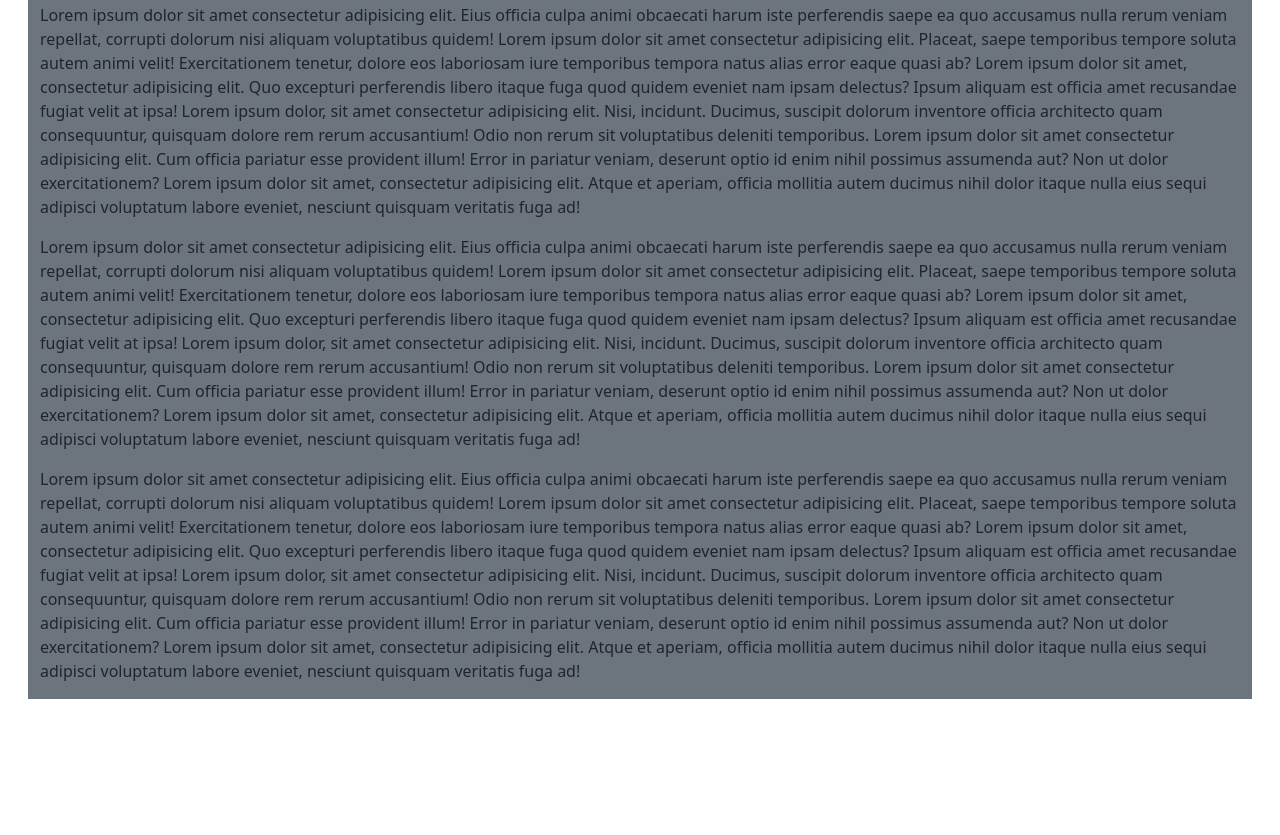
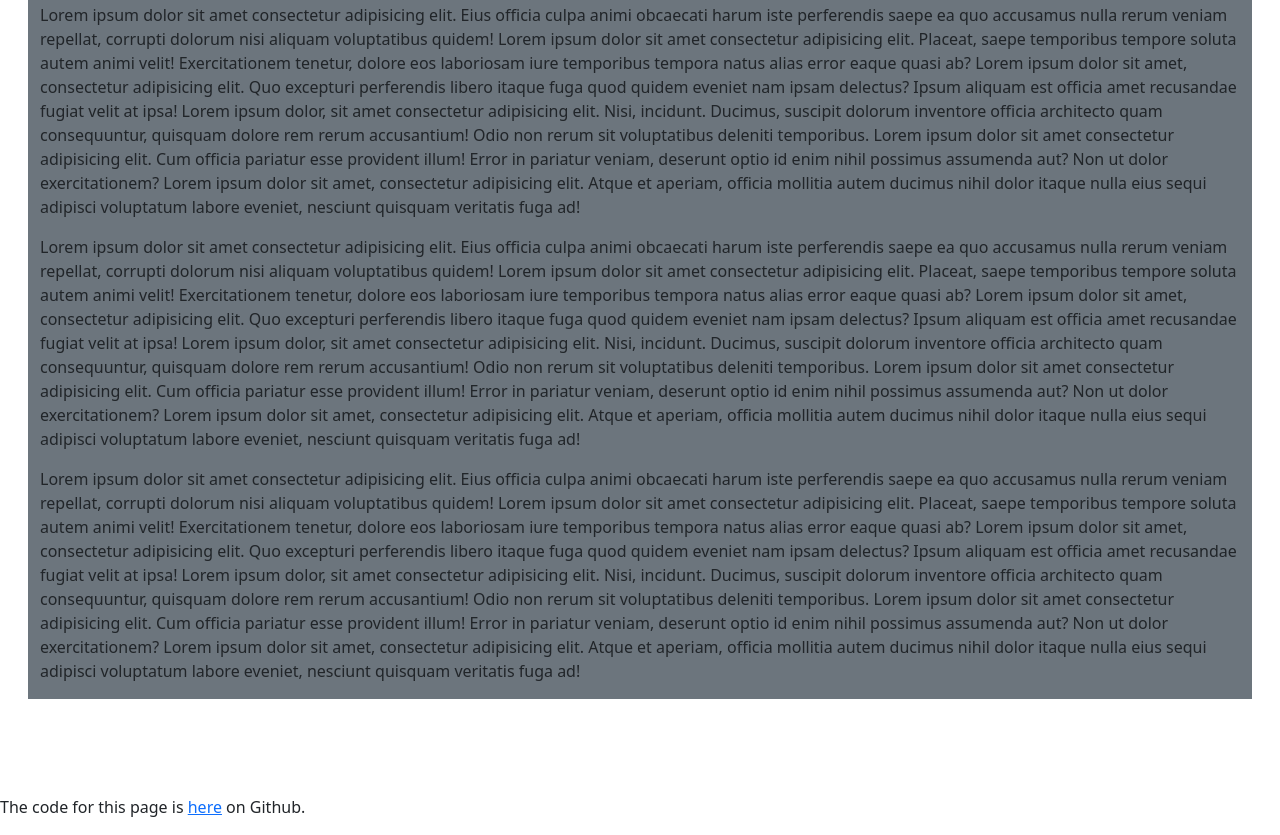
Before and after one commit to spadezac/module-3, a plain HTML site: page index.html in a window 1280 px wide. Shown: the part 973-1808 px from the top of the page. Before the commit the page ends 1720 px from the top, so only its background shows below. Drawn offline with nearby package versions, Linux system fonts and the light colour scheme.

Commit message:
html files

```diff
--- a/index.html
+++ b/index.html
@@ -156,5 +156,8 @@
                 </div>
             </div>
         </div>
+        <br>
+        <br>
+        <p>The code for this page is <a target="_blank" href="">here</a> on Github.</p>
     </body>
 </html>
```
